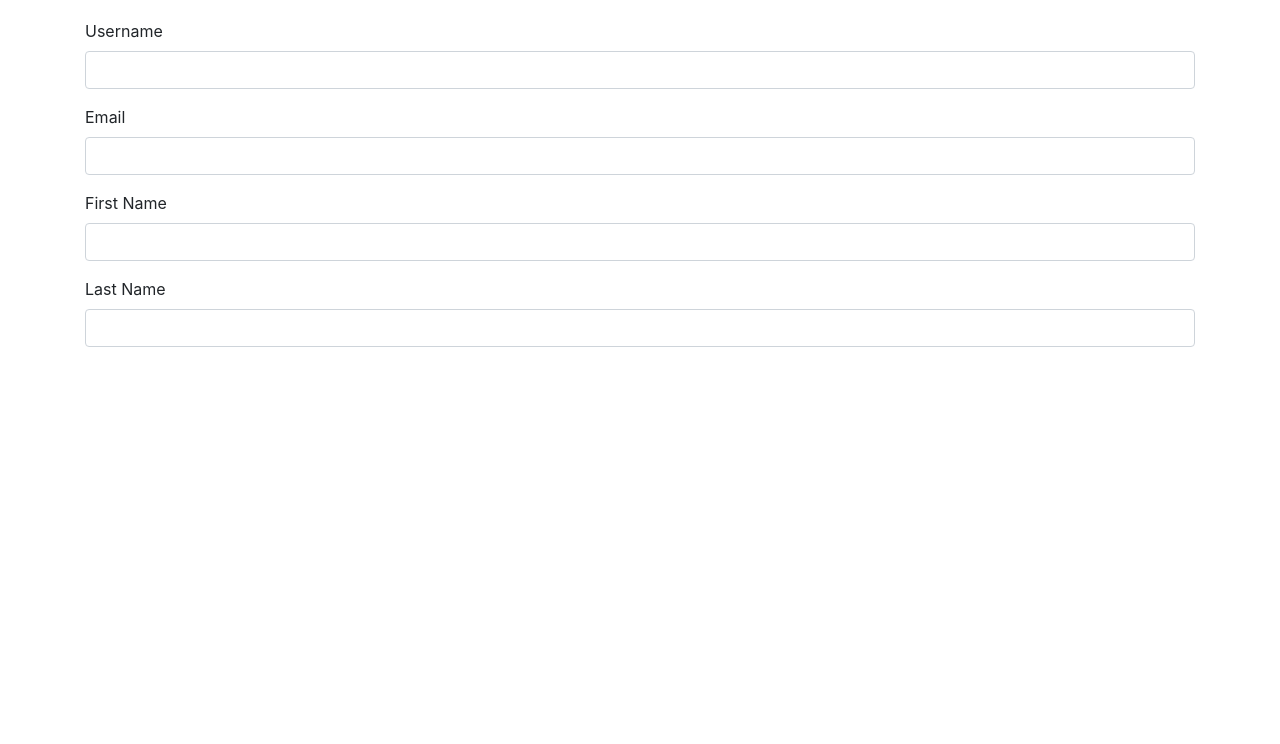
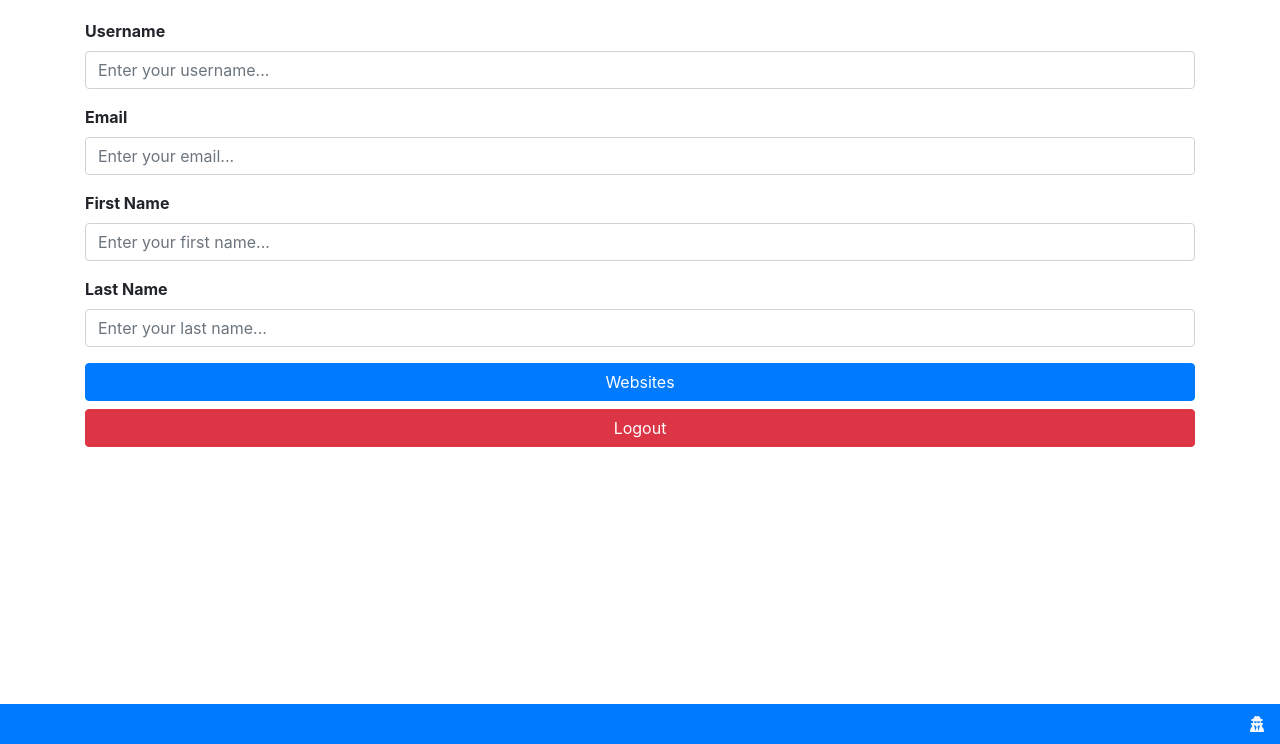
Before and after one commit to Caterd1/Frost, a plain HTML site: page user/Profile.html in a window 1280 px wide. Shown: the part 56-800 px from the top of the page. Drawn offline with nearby package versions, Linux system fonts and the light colour scheme.

Commit message:
user pages done

```diff
--- a/style.css
+++ b/style.css
@@ -2,3 +2,7 @@ body {
     padding-top: 75px;
     padding-bottom: 75px;
 }
+
+label {
+    font-weight: bold;
+}
--- a/user/Profile.html
+++ b/user/Profile.html
@@ -18,27 +18,57 @@
 <body>
     <nav class="navbar bg-primary navbar-dark fixed-top">
         <span class="navbar-brand h1 mb-0">Profile</span>
-        <i class="fas fa-check text-light"></i>
+        <i class="fas fa-dice-d20 text-light"></i>
     </nav>
     <div class="container">
         <form>
             <div class="form-group">
-             <label for="username">Username</label>
-             <input type="text" class="form-control" id="username" />
+                <label for="username">Username</label>
+                <input
+                type="text"
+                class="form-control"
+                id="username"
+                placeholder="Enter your username..."
+                />
             </div>
             <div class="form-group">
                 <label for="email">Email</label>
-                <input type="email" class="form-control" id="password" />
+                <input
+                type="email"
+                class="form-control"
+                id="password"
+                placeholder="Enter your email..."
+                />
             </div>
             <div class="form-group">
                 <label for="firstName">First Name</label>
-                <input type="text" class="form-control" id="firstName" />
+                <input
+                 type="text"
+                 class="form-control"
+                 id="firstName"
+                 placeholder="Enter your first name..."
+                 />
             </div>
             <div class="form-group">
                 <label for="lastName">Last Name</label>
-                <input type="text" class="form-control" id="lastName" />
+                <input
+                 type="text"
+                 class="form-control"
+                 id="lastName"
+                 placeholder="Enter your last name..."
+                 />
                 </div>
             </form>
+            <a
+             href="../website/WebsiteList.html"
+             class="btn btn-primary btn-block"
+              >Websites
+            </a>
+            <a class="btn btn-danger btn-block" href="Login.html">Logout</a>
     </div>
-</body>
+    <nav class="navbar bg-primary fixed-bottom">
+        <span></span>
+        <a class="text-light" href="Profile.html"><i class="fas fa-user-secret"></i></a>
+    </nav>
+  </body>
 </html>
```
Also changed, not shown: website/WebsiteList.html (added).
